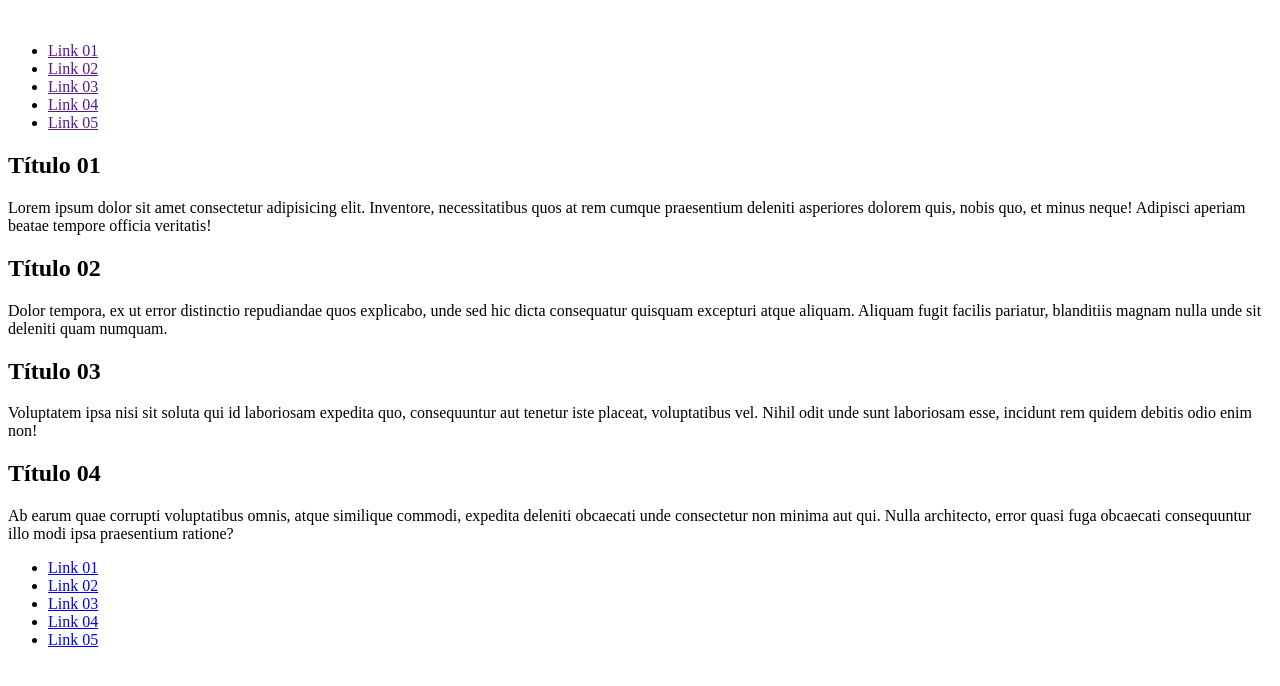
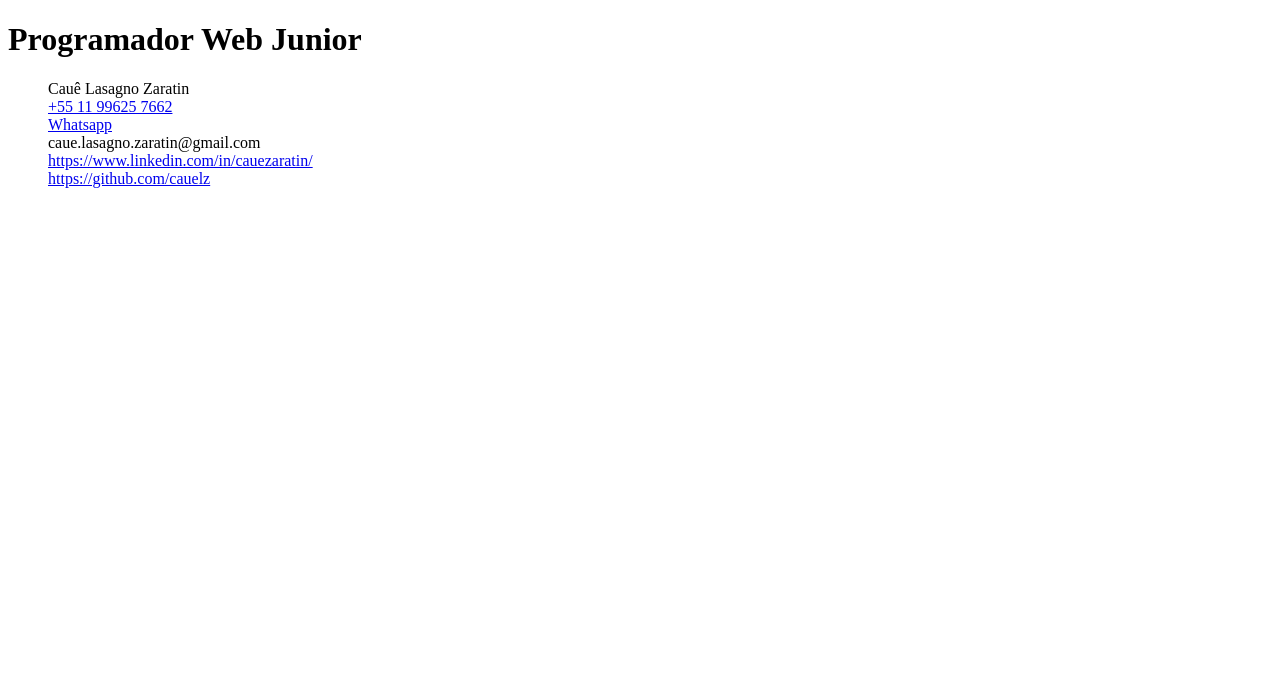
Before and after one commit to cauelz/digital-house-html-e-css, a plain HTML site: page index2.html in a window 1280 px wide. Drawn offline with Linux system fonts and the light colour scheme.

Commit message:
aula dia 23/07/2020 e criação de curriculo

```diff
--- a/index2.html
+++ b/index2.html
@@ -1,58 +1,36 @@
 <!DOCTYPE html>
 <html lang="en">
+
 <head>
     <meta charset="UTF-8">
     <meta name="viewport" content="width=device-width, initial-scale=1.0">
     <title>Document</title>
 </head>
+
 <body>
-    <header id="menu">
-        <nav>
-            <img src="" alt="">
-            <ul>
-                <li><a href="">Link 01</a></li>
-                <li><a href="">Link 02</a></li>
-                <li><a href="">Link 03</a></li>
-                <li><a href="">Link 04</a></li>
-                <li><a href="">Link 05</a></li>
-            </ul>
-            <main>
-                <section>
-                    <article>
-                        <h2 class="titulo-h2">Título 01</h2>
-                        <p>Lorem ipsum dolor sit amet consectetur adipisicing elit. Inventore, necessitatibus quos at rem cumque praesentium deleniti asperiores dolorem quis, nobis quo, et minus neque! Adipisci aperiam beatae tempore officia veritatis!</p>
-                    </article>
-                </section>
-                <section>
-                    <article>
-                        <h2 class="titulo-h2">Título 02</h2>
-                        <p>Dolor tempora, ex ut error distinctio repudiandae quos explicabo, unde sed hic dicta consequatur quisquam excepturi atque aliquam. Aliquam fugit facilis pariatur, blanditiis magnam nulla unde sit deleniti quam numquam.</p>
-                    </article>
-                </section>
-                <section>
-                    <article>
-                        <h2 class="titulo-h2">Título 03</h2>
-                        <p>Voluptatem ipsa nisi sit soluta qui id laboriosam expedita quo, consequuntur aut tenetur iste placeat, voluptatibus vel. Nihil odit unde sunt laboriosam esse, incidunt rem quidem debitis odio enim non!</p>
-                    </article>
-                </section>
-                <section>
-                    <article>
-                        <h2 class="titulo-h2">Título 04</h2>
-                        <p>Ab earum quae corrupti voluptatibus omnis, atque similique commodi, expedita deleniti obcaecati unde consectetur non minima aut qui. Nulla architecto, error quasi fuga obcaecati consequuntur illo modi ipsa praesentium ratione?</p>
-                    </article>
-                </section>
-            </main>
-            <footer id="sitemap">
-                <ul>
-                    <li><a href="http://" target="_blank" rel="noopener noreferrer">Link 01</a></li>
-                    <li><a href="http://" target="_blank" rel="noopener noreferrer">Link 02</a></li>
-                    <li><a href="http://" target="_blank" rel="noopener noreferrer">Link 03</a></li>
-                    <li><a href="http://" target="_blank" rel="noopener noreferrer">Link 04</a></li>
-                    <li><a href="http://" target="_blank" rel="noopener noreferrer">Link 05</a></li>
-                </ul>
-            </footer>
-        </nav>
+
+    <header>
+        <h1>Programador Web Junior</h1>
+        <ul type="none">
+            <li>Cauê Lasagno Zaratin</li>
+            <li><a href="tel:+ +55 11 99625 7662">+55 11 99625 7662</a></li>
+            <li><a href="https://api.whatsapp.com/send?phone=5511996257662&text=Ol%C3%A1%2C%20tudo%20bom%3F">Whatsapp</a></li>
+            <li>caue.lasagno.zaratin@gmail.com</li>
+            <li>
+                <a href="https://www.linkedin.com/in/cauezaratin/" target="_blank" rel="noopener noreferrer">
+                    https://www.linkedin.com/in/cauezaratin/
+                </a>
+            </li>
+            <li>
+                <a href="https://github.com/cauelz">
+                    https://github.com/cauelz
+                </a>
+            </li>
+
+        </ul>
+
     </header>
 
 </body>
+
 </html>
```
Also changed, not shown: index.html (+25 -3 lines), index3.html (added, +34 -0 lines).
